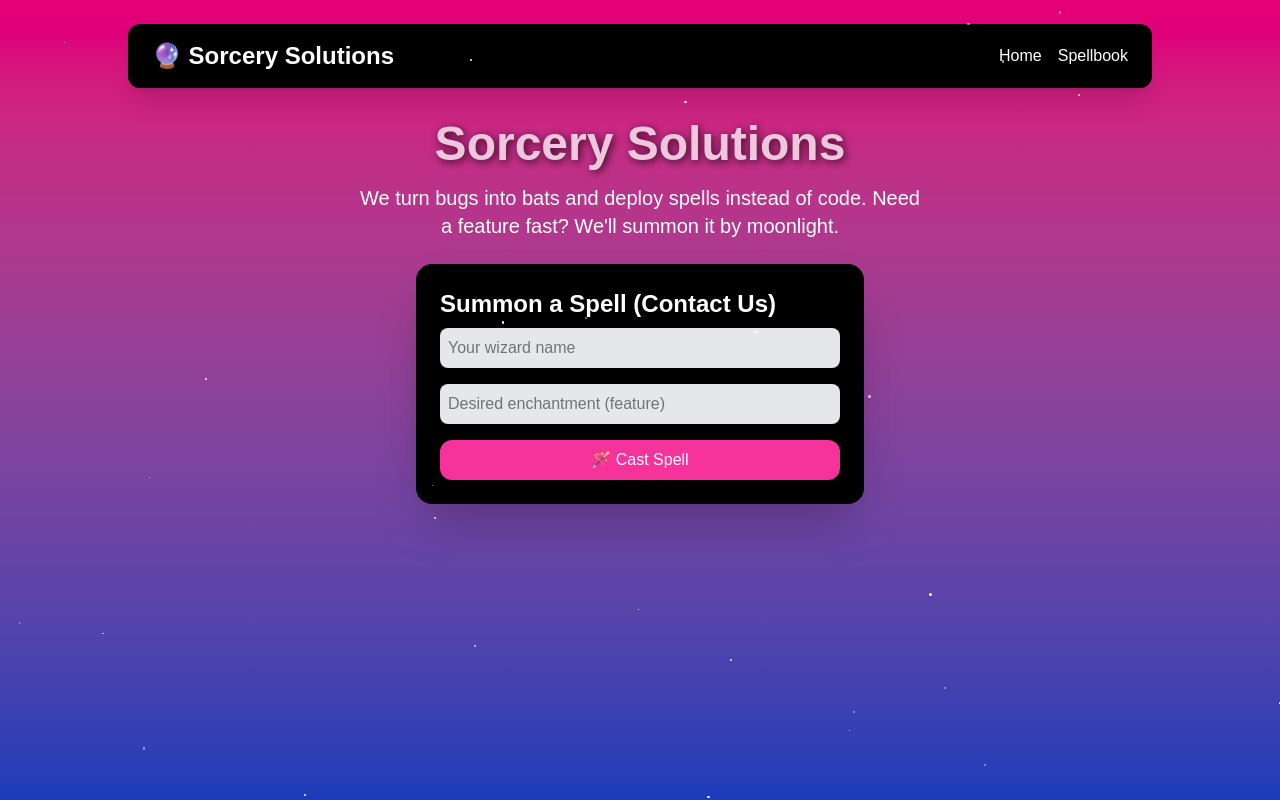
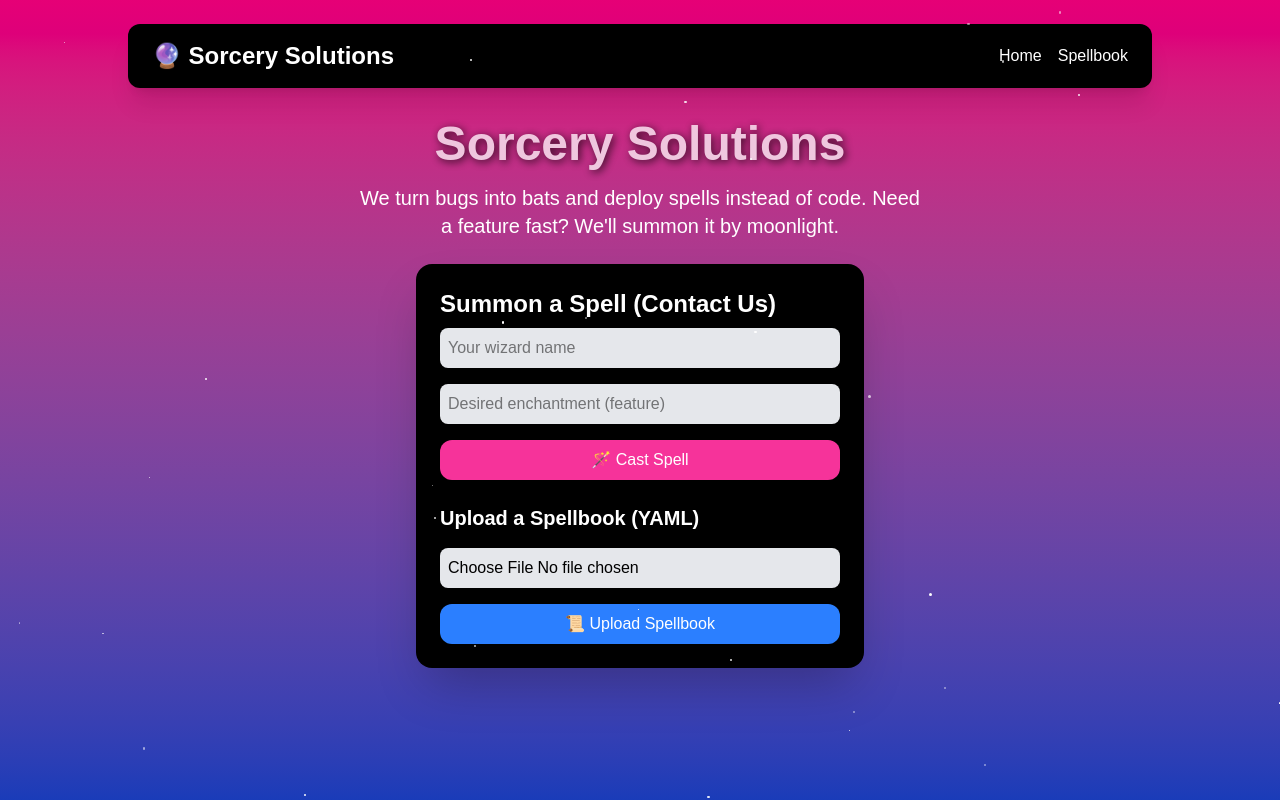
Before and after one commit to ziadghalleb/sorcery-solutions-frontend, a Next.js app: page / in a window 1280 px wide. Built offline with nearby package versions, Linux system fonts and the light colour scheme.

Commit message:
feat: add YAML form upload

```diff
--- a/package.json
+++ b/package.json
@@ -12,7 +12,8 @@
     "axios": "^1.8.4",
     "next": "15.2.2",
     "react": "^19.0.0",
-    "react-dom": "^19.0.0"
+    "react-dom": "^19.0.0",
+    "js-yaml": "^4.1.0"
   },
   "devDependencies": {
     "@tailwindcss/postcss": "^4",
--- /dev/null
+++ b/src/app/api/import_spellbook/route.ts
@@ -0,0 +1,21 @@
+import { NextRequest, NextResponse } from 'next/server';
+
+const API_BASE_URL = process.env.API_BASE_URL || 'http://localhost:3000';
+
+export async function POST(req: NextRequest) {
+    try {
+        const { yaml } = await req.json();
+
+        const res = await fetch(`${API_BASE_URL}/api/import_spellbook`, {
+            method: 'POST',
+            headers: { 'Content-Type': 'application/json' },
+            body: JSON.stringify({ yaml }),
+        });
+
+        const data = await res.json();
+        return NextResponse.json(data, { status: res.status });
+    } catch (error) {
+        console.error('Error uploading YAML:', error);
+        return NextResponse.json({ error: 'Failed to upload YAML file' }, { status: 500 });
+    }
+}
--- a/src/app/page.tsx
+++ b/src/app/page.tsx
@@ -3,6 +3,7 @@
 import { useState, useEffect, FormEvent } from 'react';
 import Link from 'next/link';
 import axios from 'axios';
+import yaml from 'js-yaml';
 
 interface FormState {
   name: string;
@@ -21,6 +22,7 @@ export default function Home() {
   const [form, setForm] = useState<FormState>({ name: '', spell: '' });
   const [submitted, setSubmitted] = useState<boolean>(false);
   const [stars, setStars] = useState<Star[]>([]);
+  const [yamlFile, setYamlFile] = useState<File | null>(null);
 
   useEffect(() => {
     const starArray: Star[] = Array.from({ length: 30 }, (_, n) => ({
@@ -43,6 +45,35 @@ export default function Home() {
       alert("Oops! The magic scroll failed. Try again later.");
       console.error(err);
     }
+  };
+
+  const handleYamlUpload = async (e: FormEvent) => {
+    e.preventDefault();
+    if (!yamlFile) {
+      alert("Please select a YAML file.");
+      return;
+    }
+
+    const reader = new FileReader();
+    reader.onload = async () => {
+      const yamlContent = reader.result;
+      try {
+        // Validate YAML structure
+        const parsedYaml = yaml.load(yamlContent as string);
+        if (!parsedYaml || typeof parsedYaml !== 'object' || !Array.isArray((parsedYaml as any).spells)) {
+          alert("Invalid YAML structure. Please ensure it contains a 'spells' array.");
+          return;
+        }
+
+        // Send to backend
+        await axios.post('/api/import_spellbook', { yaml: yamlContent });
+        alert("YAML file uploaded successfully!");
+      } catch (err) {
+        alert("Failed to upload YAML file. Ensure the file is valid.");
+        console.error(err);
+      }
+    };
+    reader.readAsText(yamlFile);
   };
 
   return (
@@ -79,6 +110,7 @@ export default function Home() {
 
         <div className="bg-black bg-opacity-30 rounded-2xl p-6 shadow-2xl w-full max-w-md">
           <h2 className="text-2xl font-bold mb-2">Summon a Spell (Contact Us)</h2>
+          {/* Manual Input Form */}
           <form onSubmit={submitForm} className="flex flex-col space-y-4">
             <input
               value={form.name}
@@ -103,6 +135,20 @@ export default function Home() {
               ✨ Spell cast successfully! We'll be in touch by owl. 🦉
             </div>
           )}
+
+          {/* YAML Upload Form */}
+          <form onSubmit={handleYamlUpload} className="flex flex-col space-y-4 mt-6">
+            <h3 className="text-xl font-bold">Upload a Spellbook (YAML)</h3>
+            <input
+              type="file"
+              accept=".yaml,.yml"
+              onChange={(e) => setYamlFile(e.target.files?.[0] || null)}
+              className="p-2 rounded-lg bg-gray-200 text-black"
+            />
+            <button type="submit" className="bg-blue-500 hover:bg-blue-600 text-white py-2 rounded-xl shadow-md">
+              📜 Upload Spellbook
+            </button>
+          </form>
         </div>
       </main>
     </div>
```
